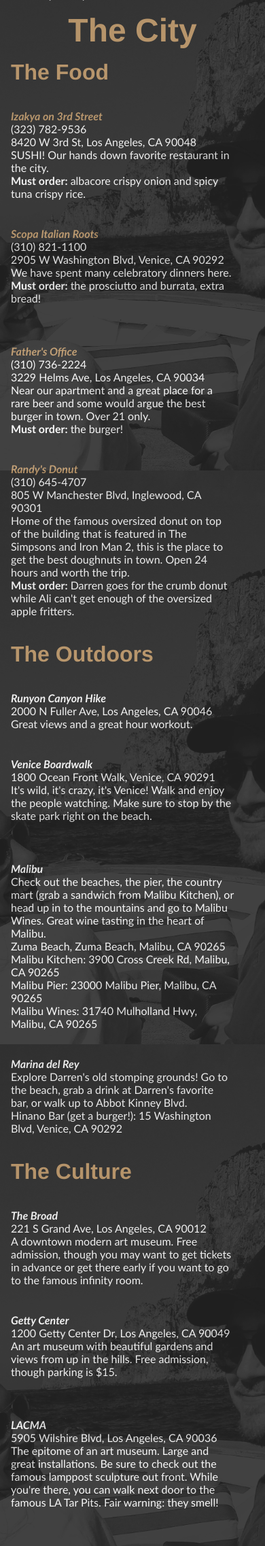
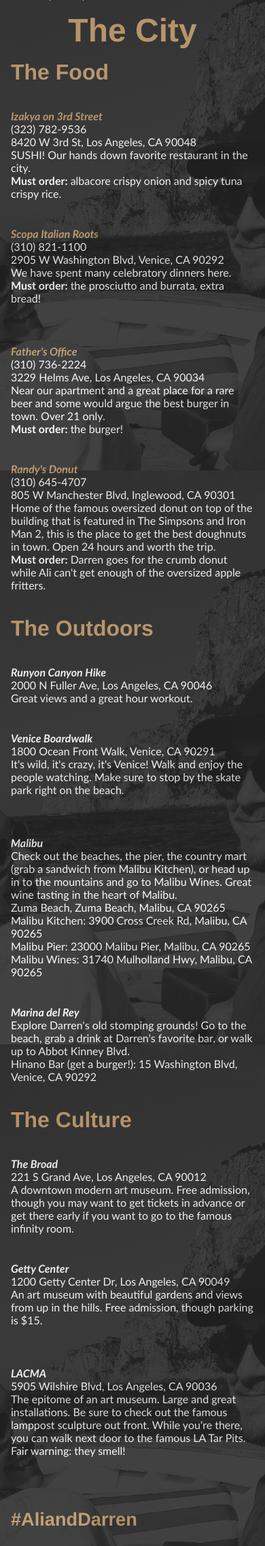
Before and after one commit to nhayward/ali-and-darren, a PHP site: page /travel/index.html in a window 390 px wide. Shown: the part 996-3270 px from the top of the page at 68% size. Run offline with PHP 8.4, Linux system fonts and the light colour scheme; some web fonts are replaced.

Commit message:
media query for text columns so that right padding goes away at smaller widths

```diff
--- a/css/style.css
+++ b/css/style.css
@@ -170,8 +170,15 @@
       display: flex;
       flex-flow: row wrap; }
       body section#content-container .column-section .column {
-        flex: 1 1 46%;
-        padding: 20px 30px 20px 0; }
+        flex: 1 1 48%;
+        padding: 20px 0; }
+        body section#content-container .column-section .column.left-column {
+          padding-right: 30px; }
+        @media (max-width: 781px) {
+          body section#content-container .column-section .column {
+            flex-basis: 51%; }
+            body section#content-container .column-section .column.left-column {
+              padding-right: 0; } }
       body section#content-container .column-section#registry-images {
         align-items: center;
         justify-content: center; }
--- a/css/style.scss
+++ b/css/style.scss
@@ -251,8 +251,21 @@
             flex-flow: row wrap;
 
             .column {
-                flex: 1 1 46%;
-                padding: 20px 30px 20px 0;
+                flex: 1 1 48%;
+                padding: 20px 0;
+
+                &.left-column {
+                    padding-right: 30px;
+                }
+
+                @media(max-width: 781px) {
+                    flex-basis: 51%;
+
+                    &.left-column {
+                        padding-right: 0;
+                    }
+                }
+
             }
 
             &#registry-images {
--- a/travel/index.html
+++ b/travel/index.html
@@ -400,7 +400,7 @@
             <h4>The Food</h4>
 
             <div class="column-section">
-                <div class="column">
+                <div class="column left-column">
                     <a href="www.katsu-yagroup.com/the-izaka-ya-by-katsu-ya-west-hollywood" target="_blank"><i><b>Izakya on 3rd Street</b></i></a><br>
                     (323) 782-9536<br>
                     8420 W 3rd St, Los Angeles, CA 90048<br>
@@ -417,7 +417,7 @@
             </div>
             <br>
             <div class="column-section">
-                <div class="column">
+                <div class="column left-column">
                     <a href="http://fathersoffice.com/" target="_blank"><i><b>Father's Office</b></i></a><br>
                     (310) 736-2224<br>
                     3229 Helms Ave, Los Angeles, CA 90034<br>
@@ -436,7 +436,7 @@
             <h4>The Outdoors</h4>
 
             <div class="column-section">
-                <div class="column">
+                <div class="column left-column">
                     <i><b>Runyon Canyon Hike</b></i><br>
                     2000 N Fuller Ave, Los Angeles, CA 90046<br>
                     Great views and a great hour workout.
@@ -449,7 +449,7 @@
             </div>
             <br>
             <div class="column-section">
-                <div class="column">
+                <div class="column left-column">
                     <i><b>Malibu</b></i><br>
                     Check out the beaches, the pier, the country mart (grab a sandwich from Malibu Kitchen), or head up in to the mountains and go to Malibu Wines. Great wine tasting in the heart of Malibu.<br>
                     Zuma Beach, Zuma Beach, Malibu, CA 90265<br>
@@ -466,7 +466,7 @@
             <h4>The Culture</h4>
 
             <div class="column-section">
-                <div class="column">
+                <div class="column left-column">
                     <i><b>The Broad</b></i><br>
                     221 S Grand Ave, Los Angeles, CA 90012<br>
                     A downtown modern art museum. Free admission, though you may want to get tickets in advance or get there early if you want to go to the famous infinity room.
@@ -479,7 +479,7 @@
             </div>
             <br>
             <div class="column-section">
-                <div class="column">
+                <div class="column left-column">
                     <i><b>LACMA</b></i><br>
                     5905 Wilshire Blvd, Los Angeles, CA 90036<br>
                     The epitome of an art museum.  Large and great installations. Be sure to check out the famous lamppost sculpture out front. While you're there, you can walk next door to the famous LA Tar Pits. Fair warning: they smell!
```
